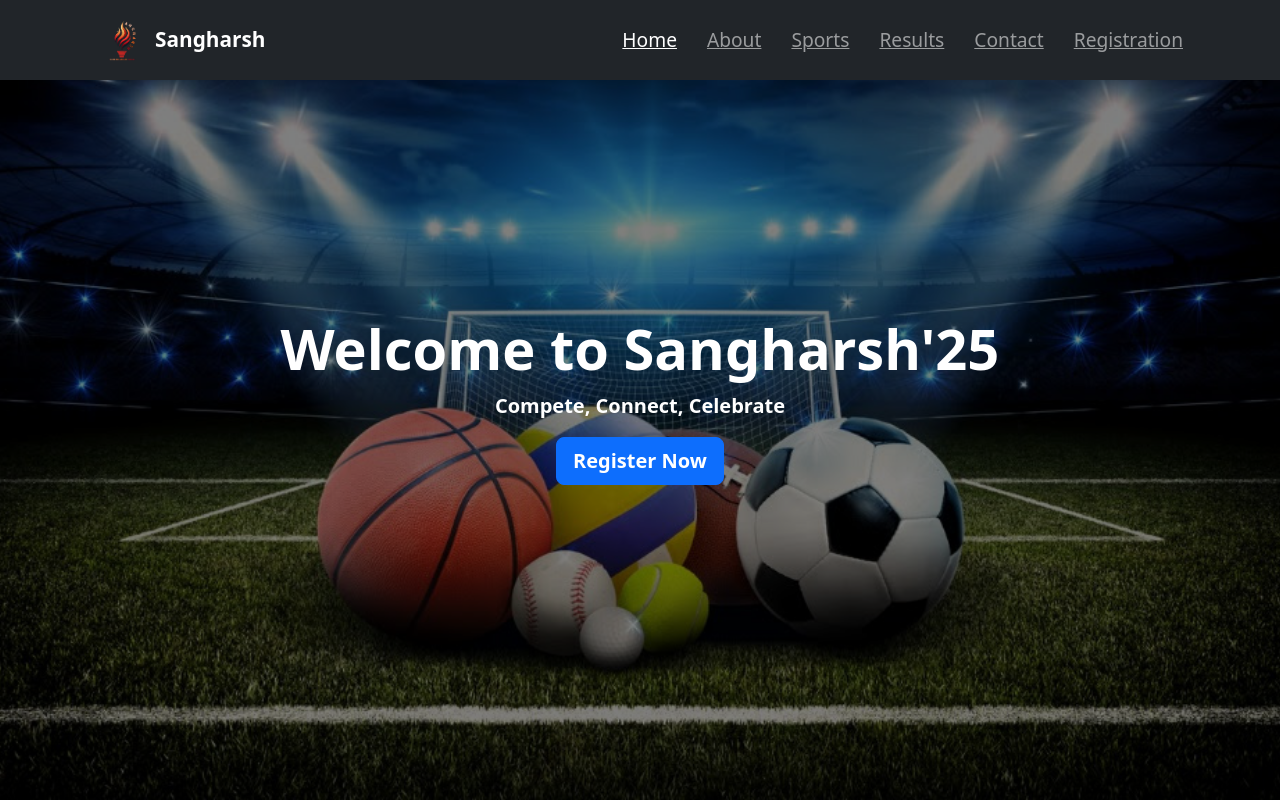
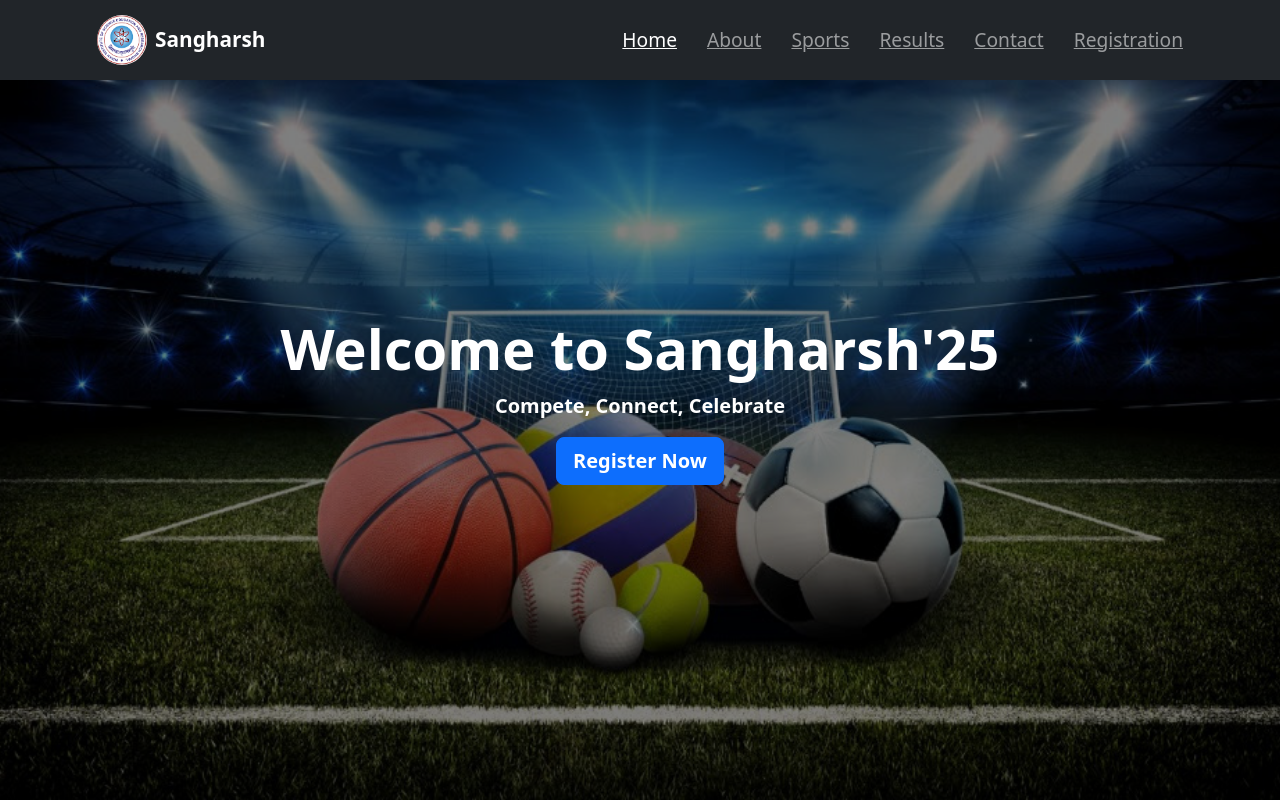
Before and after one commit to Piyushgngwar/sports-council, a plain HTML site: page index.html in a window 1280 px wide. Shown: the top 802 px of the page. Drawn offline with nearby package versions, Linux system fonts and the light colour scheme.

Commit message:
Update index.html

```diff
--- a/index.html
+++ b/index.html
@@ -16,7 +16,7 @@
   <nav class="navbar navbar-expand-lg navbar-dark bg-dark fixed-top">
     <div class="container">
       <a class="navbar-brand d-flex align-items-center" href="#">
-            <img src="sangarshlogo.png" alt="Logo" width="40" height="40" class="me-2"> <!-- Adjust size as needed -->
+            <img src="iiserblogo.png" alt="Logo" width="40" height="40" class="me-2"> <!-- Adjust size as needed -->
             <span class="fw-bold">Sangharsh</span>
         </a>
       <button class="navbar-toggler" type="button" data-bs-toggle="collapse" data-bs-target="#navbarNav">
```
